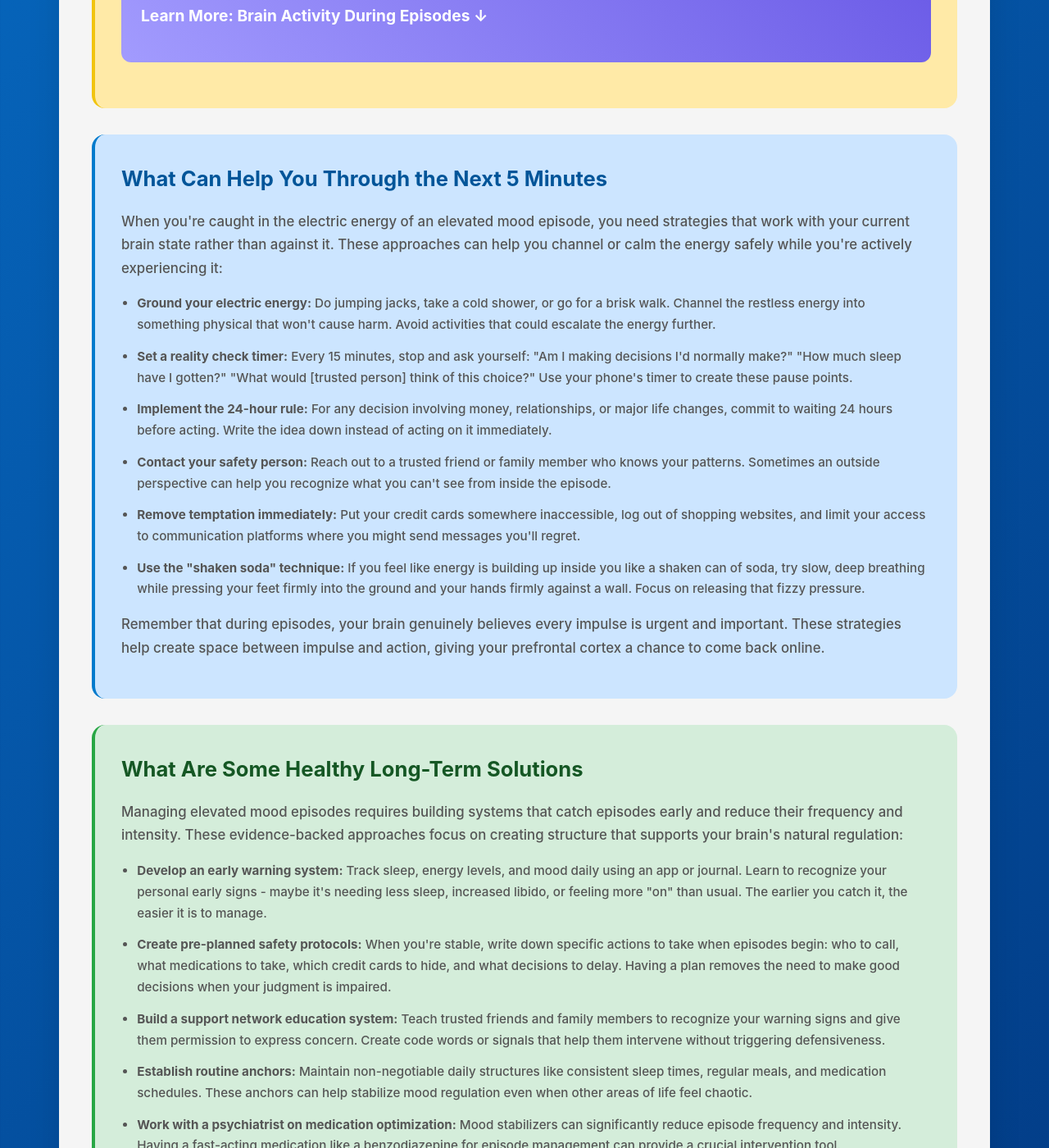
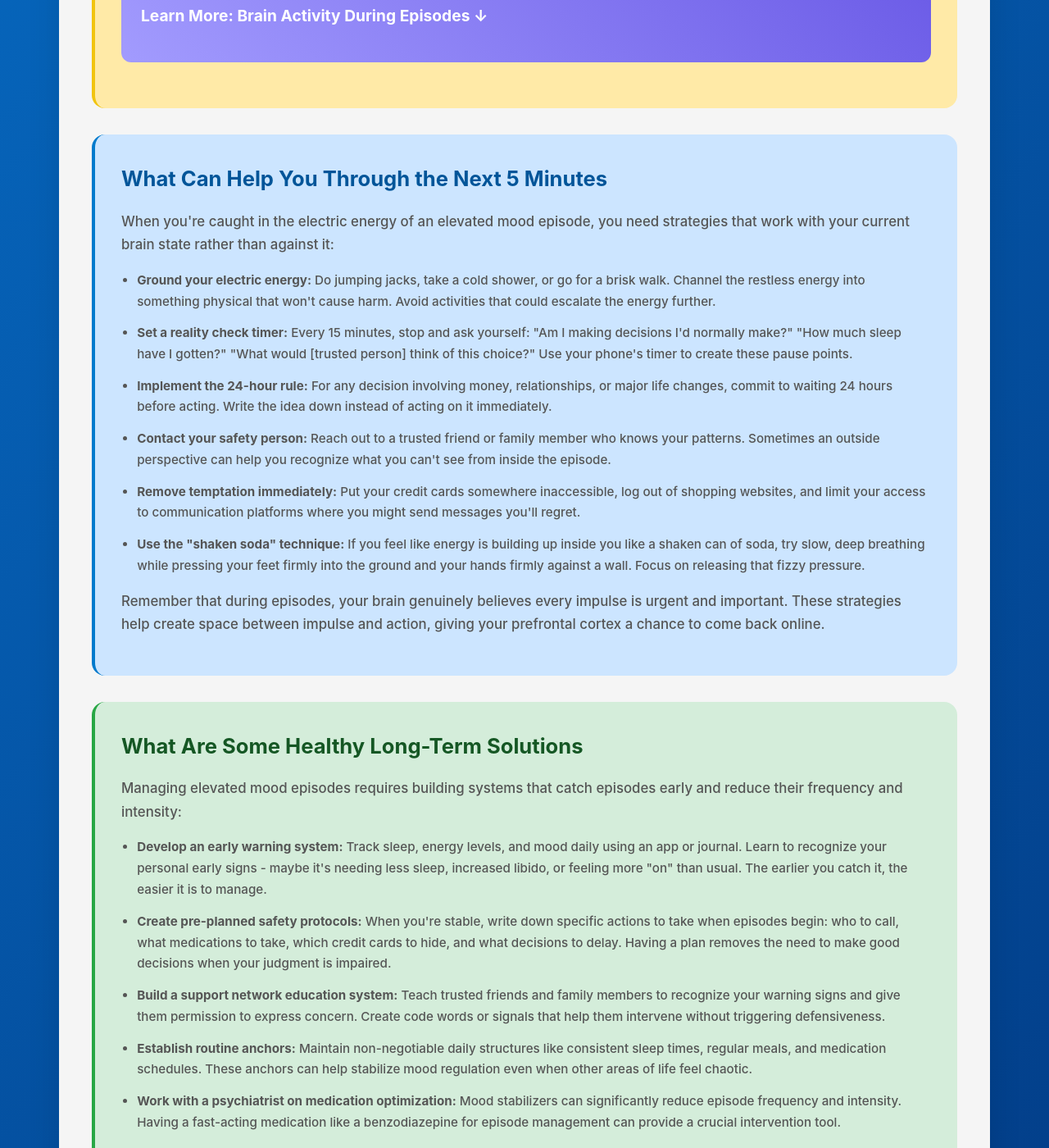
Before and after one commit to neurodivergent-survival-guide/neurodivergent-survival-guide, a Jekyll site: the page built from struggles/elevated-mood-periods.html, in a window 1280 px wide and 1400 px high, scrolled down 2408 px. Shown: the whole window at 82% size. Built offline with Jekyll 4.4.1, drawn with Linux system fonts in a browser that asks for light colours; some of the changed text lies outside the part shown.

Commit message:
Update elevated-mood-periods.html

```diff
--- a/struggles/elevated-mood-periods.html
+++ b/struggles/elevated-mood-periods.html
@@ -67,7 +67,7 @@ search_terms: ["manic episode", "too energetic", "can't slow down", "feeling too
     <div class="immediate-help">
         <h2 id="next-five-minutes">What Can Help You Through the Next 5 Minutes</h2>
 
-        <p>When you're caught in the electric energy of an elevated mood episode, you need strategies that work with your current brain state rather than against it. These approaches can help you channel or calm the energy safely while you're actively experiencing it:</p>
+        <p>When you're caught in the electric energy of an elevated mood episode, you need strategies that work with your current brain state rather than against it:</p>
 
         <ul>
             <li><strong>Ground your electric energy:</strong> Do jumping jacks, take a cold shower, or go for a brisk walk. Channel the restless energy into something physical that won't cause harm. Avoid activities that could escalate the energy further.</li>
@@ -89,7 +89,7 @@ search_terms: ["manic episode", "too energetic", "can't slow down", "feeling too
     <div class="long-term">
         <h2 id="healthy-long-term-solutions">What Are Some Healthy Long-Term Solutions</h2>
 
-        <p>Managing elevated mood episodes requires building systems that catch episodes early and reduce their frequency and intensity. These evidence-backed approaches focus on creating structure that supports your brain's natural regulation:</p>
+        <p>Managing elevated mood episodes requires building systems that catch episodes early and reduce their frequency and intensity:</p>
 
         <ul>
             <li><strong>Develop an early warning system:</strong> Track sleep, energy levels, and mood daily using an app or journal. Learn to recognize your personal early signs - maybe it's needing less sleep, increased libido, or feeling more "on" than usual. The earlier you catch it, the easier it is to manage.</li>
```
Also changed, not shown: other parts of struggles/elevated-mood-periods.html (+2 -0 lines).
